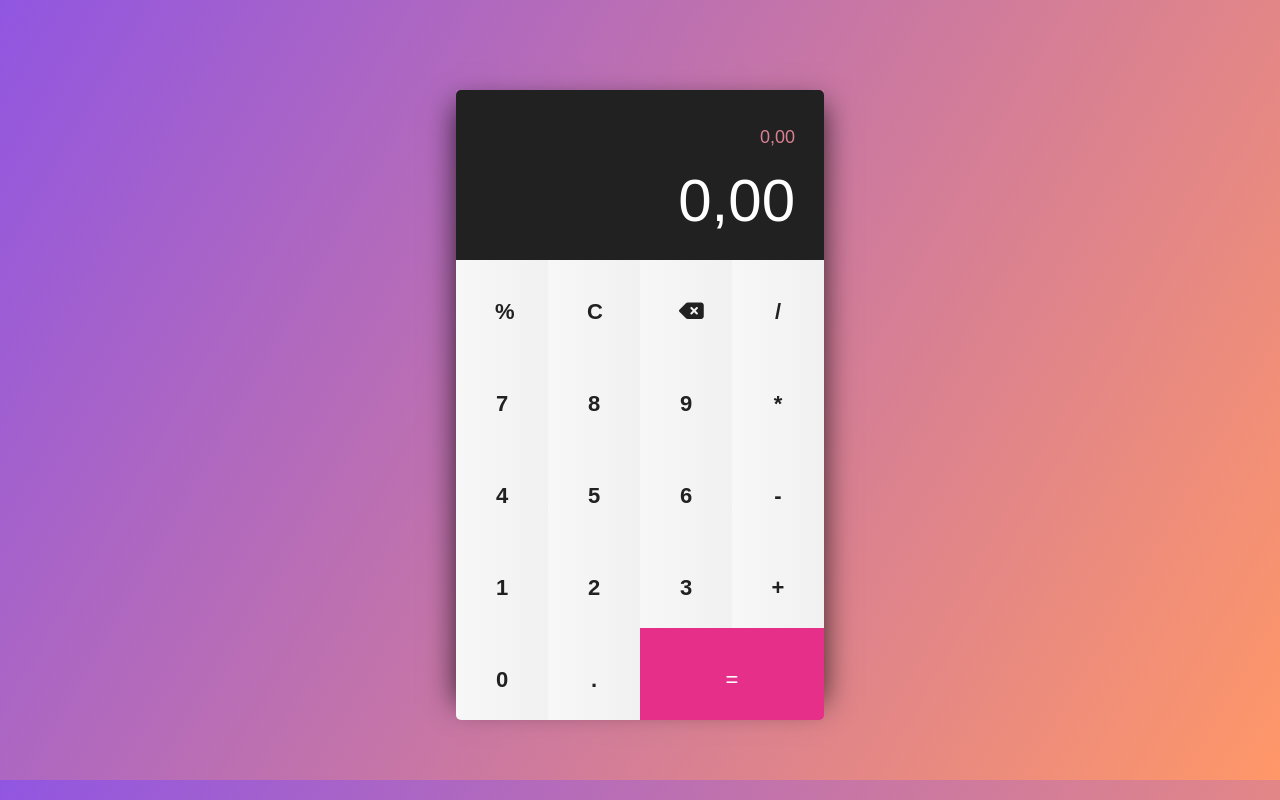
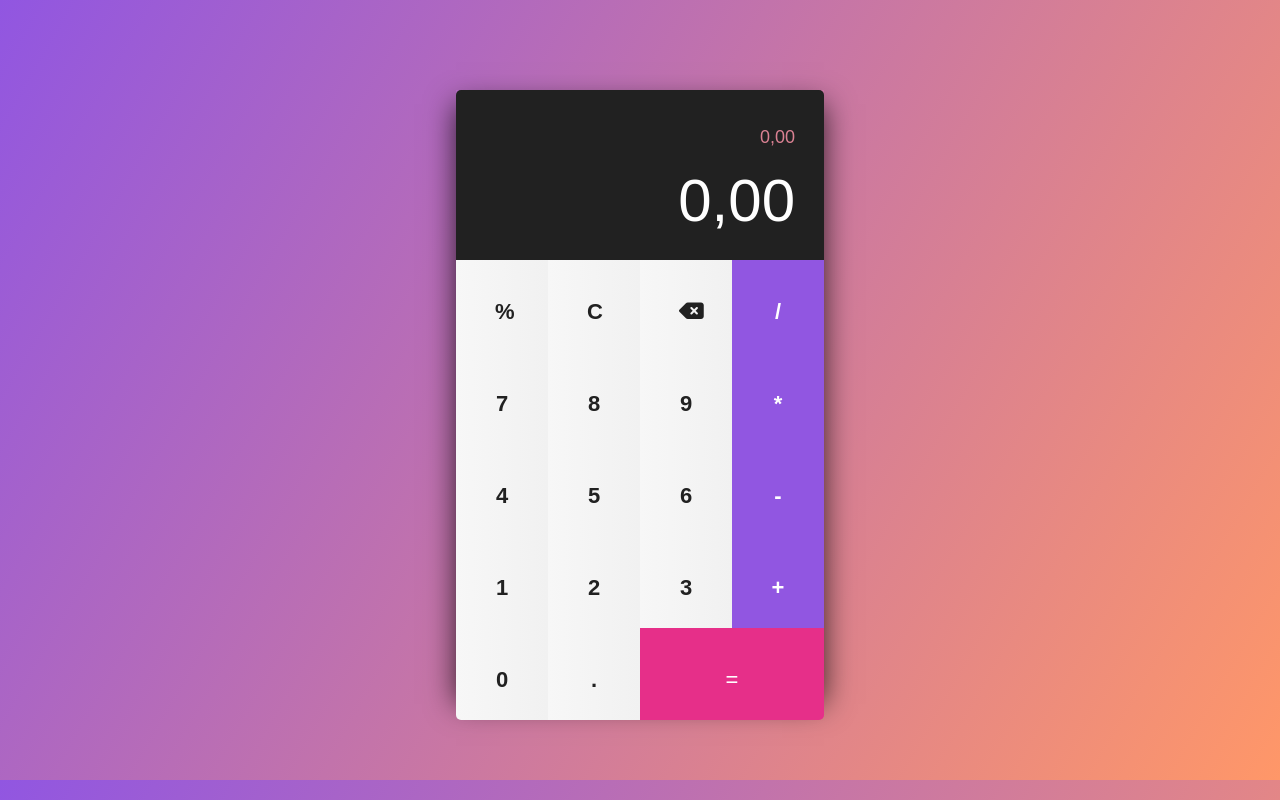
Before and after one commit to ramziddinolimov/Calculator.js, a plain HTML site: page index.html in a window 1280 px wide. Drawn offline with Linux system fonts and the light colour scheme.

Commit message:
btn big continued

```diff
--- a/index.html
+++ b/index.html
@@ -23,19 +23,19 @@
             <button class="btn">%</button>
             <button class="btn">C</button>
             <button class="btn"><i class="fas fa-backspace"></i></button>
-            <button class="btn">/</button>
+            <button class="btn btn-indigo">/</button>
             <button class="btn">7</button>
             <button class="btn">8</button>
             <button class="btn">9</button>
-            <button class="btn">*</button>
+            <button class="btn btn-indigo">*</button>
             <button class="btn">4</button>
             <button class="btn">5</button>
             <button class="btn">6</button>
-            <button class="btn">-</button>
+            <button class="btn btn-indigo">-</button>
             <button class="btn">1</button>
             <button class="btn">2</button>
             <button class="btn">3</button>
-            <button class="btn">+</button>
+            <button class="btn btn-indigo">+</button>
             <button class="btn">0</button>
             <button class="btn">.</button>
             <button class="btn-big">=</button>
--- a/style.css
+++ b/style.css
@@ -91,3 +91,15 @@ body {
     border-bottom-right-radius: 5px;
 
 }
+
+.btn-indigo {
+    color: #fff;
+    font-size: 22px;
+    background-image: none;
+    background-color: #9156e1;
+}
+
+.btn:hover, .btn-indigo:hover, btn-big:hover {
+    filter: brightness(85%);
+    -webkit-filter: brightness(85%);
+}
```
